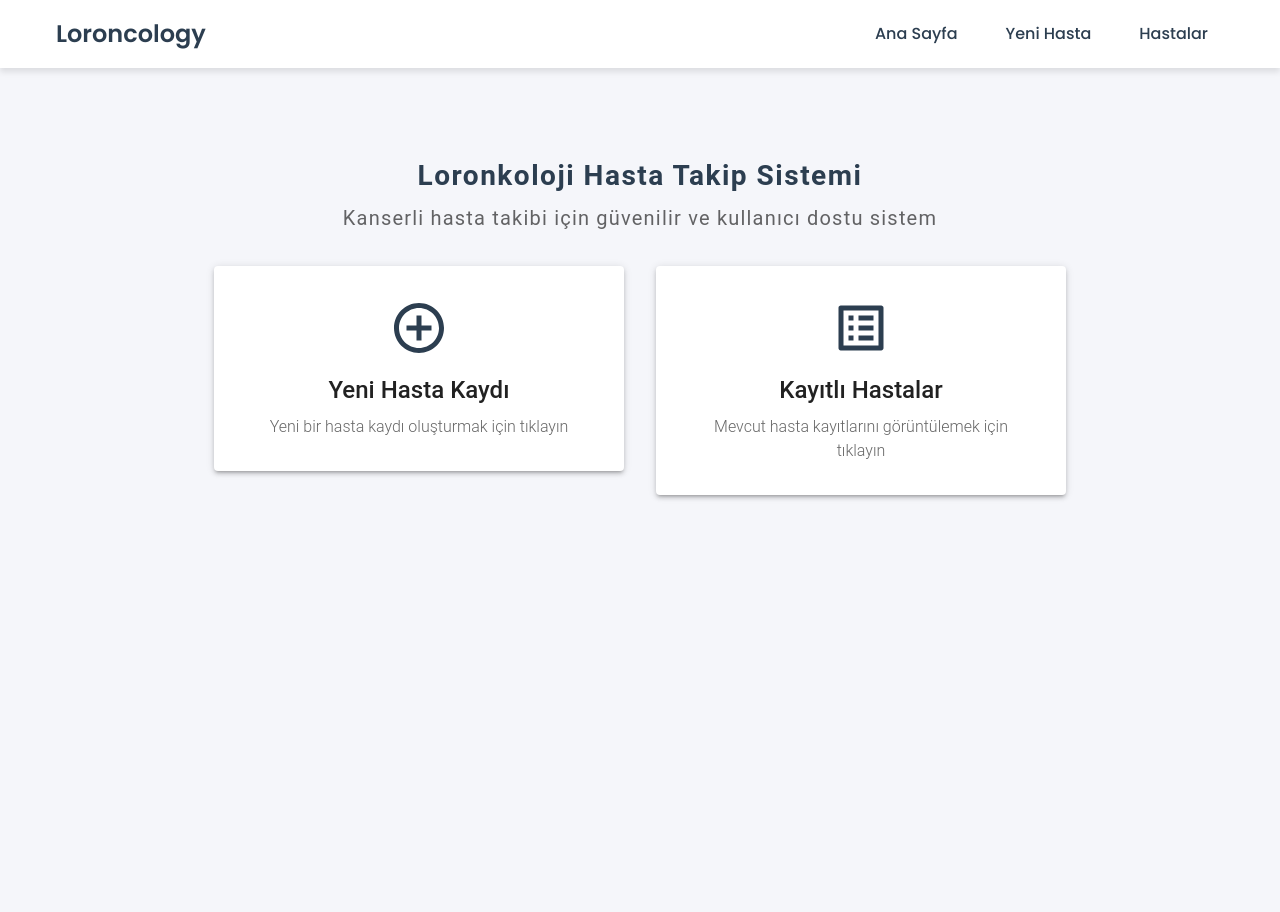
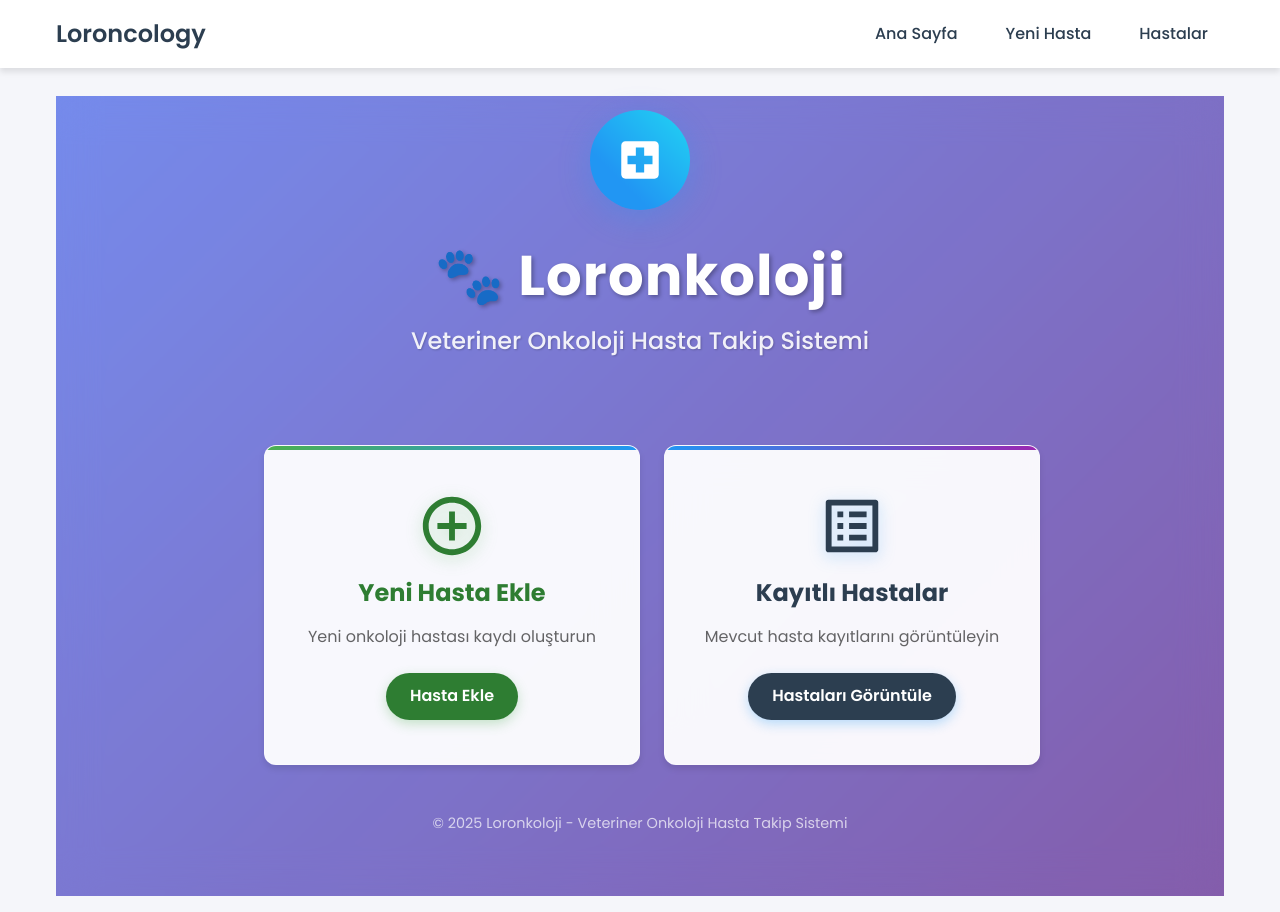
Before and after one commit to nicolamenekse/loroncology, a React (Vite) app: page / in a window 1280 px wide. Before the commit the page ends 800 px from the top, so only its background shows below. Built offline with nearby package versions, Linux system fonts and the light colour scheme; no server answers.

Commit message:
updateHomeCss

```diff
--- a/src/components/Home.jsx
+++ b/src/components/Home.jsx
@@ -5,108 +5,310 @@ import {
   Button,
   Container,
   Typography,
-  Paper,
   Grid,
+  Card,
+  CardContent,
+  Avatar,
 } from '@mui/material';
 import AddCircleOutlineIcon from '@mui/icons-material/AddCircleOutline';
 import ListAltIcon from '@mui/icons-material/ListAlt';
+import LocalHospitalIcon from '@mui/icons-material/LocalHospital';
 
 const Home = () => {
   const navigate = useNavigate();
 
   return (
-    <Container maxWidth="md">
-      <Box sx={{ mt: 8, mb: 4 }}>
-        <Typography variant="h3" component="h1" align="center" gutterBottom sx={{
-          fontFamily: 'Roboto, sans-serif',
-          fontWeight: 700,
-          color: 'primary.main',
-          letterSpacing: 1.5
+    <Box sx={{
+      minHeight: '100vh',
+      background: 'linear-gradient(135deg, #667eea 0%, #764ba2 100%)',
+      display: 'flex',
+      alignItems: 'center',
+      position: 'relative',
+      '&::before': {
+        content: '""',
+        position: 'absolute',
+        top: 0,
+        left: 0,
+        right: 0,
+        bottom: 0,
+        background: 'rgba(255,255,255,0.1)',
+        backdropFilter: 'blur(20px)',
+        zIndex: 0
+      }
     }}>
-          Loronkoloji Hasta Takip Sistemi
+      <Container maxWidth="md" sx={{ position: 'relative', zIndex: 1 }}>
+        {/* Hero Section */}
+        <Box sx={{ textAlign: 'center', mb: 8 }}>
+          <Avatar
+            sx={{
+              width: 100,
+              height: 100,
+              margin: '0 auto 2rem auto',
+              background: 'linear-gradient(45deg, #2196F3 30%, #21CBF3 90%)',
+              boxShadow: '0 8px 32px rgba(33, 150, 243, 0.3)',
+            }}
+          >
+            <LocalHospitalIcon sx={{ fontSize: 50, color: 'white' }} />
+          </Avatar>
+
+          <Typography
+            variant="h2"
+            component="h1"
+            gutterBottom
+            sx={{
+              fontWeight: 800,
+              color: 'white',
+              textShadow: '2px 2px 4px rgba(0,0,0,0.3)',
+              fontSize: { xs: '2.5rem', md: '3.5rem' },
+              letterSpacing: '0.02em',
+              mb: 2
+            }}
+          >
+            🐾 Loronkoloji
           </Typography>
-        <Typography variant="h6" align="center" color="text.secondary" paragraph sx={{
-          fontFamily: 'Roboto, sans-serif',
-          fontWeight: 400,
-          color: 'text.secondary',
-          letterSpacing: 1.2
-        }}>
-          Kanserli hasta takibi için güvenilir ve kullanıcı dostu sistem
+
+          <Typography
+            variant="h5"
+            component="h2"
+            sx={{
+              fontWeight: 500,
+              color: 'rgba(255,255,255,0.9)',
+              textShadow: '1px 1px 2px rgba(0,0,0,0.2)',
+              fontSize: { xs: '1.2rem', md: '1.5rem' },
+              mb: 4
+            }}
+          >
+            Veteriner Onkoloji Hasta Takip Sistemi
           </Typography>
         </Box>
 
-      <Grid container spacing={4} justifyContent="center">
+        {/* Main Action Cards */}
+        <Grid
+          container
+          spacing={3}
+          justifyContent="center"
+          alignItems="stretch"
+          sx={{ maxWidth: '800px', margin: '0 auto' }}
+        >
           <Grid item xs={12} sm={6}>
-          <Paper
-            elevation={3}
+            <Card
               sx={{
-              p: 4,
+                height: { xs: '280px', sm: '320px' },
+                background: 'rgba(255,255,255,0.95)',
+                backdropFilter: 'blur(20px)',
+                border: '1px solid rgba(255,255,255,0.2)',
+                borderRadius: 3,
+                cursor: 'pointer',
+                transition: 'all 0.3s ease',
+                position: 'relative',
+                overflow: 'hidden',
                 display: 'flex',
                 flexDirection: 'column',
+                justifyContent: 'center',
                 alignItems: 'center',
-              cursor: 'pointer',
-              transition: 'transform 0.3s ease, background-color 0.3s ease',
                 '&:hover': {
-                backgroundColor: 'action.hover',
-                transform: 'scale(1.05)',
-                boxShadow: 6
+                  transform: 'translateY(-5px)',
+                  boxShadow: '0 15px 35px rgba(0,0,0,0.1)',
+                  '& .action-icon': {
+                    transform: 'scale(1.1)',
+                  }
                 },
+                '&::before': {
+                  content: '""',
+                  position: 'absolute',
+                  top: 0,
+                  left: 0,
+                  right: 0,
+                  height: '4px',
+                  background: 'linear-gradient(90deg, #4CAF50, #2196F3)',
+                }
               }}
               onClick={() => navigate('/yeni-hasta')}
             >
-            <AddCircleOutlineIcon sx={{ fontSize: 60, color: 'primary.main', mb: 2, transition: 'color 0.3s ease', '&:hover': { color: 'secondary.main' } }} />
-            <Typography variant="h5" component="h2" gutterBottom sx={{
-              fontFamily: 'Roboto, sans-serif',
-              fontWeight: 500,
-              color: 'text.primary'
-            }}>
-              Yeni Hasta Kaydı
+              <CardContent
+                sx={{
+                  p: 3,
+                  textAlign: 'center',
+                  width: '100%',
+                  display: 'flex',
+                  flexDirection: 'column',
+                  justifyContent: 'center',
+                  alignItems: 'center',
+                  height: '100%'
+                }}
+              >
+                <AddCircleOutlineIcon
+                  className="action-icon"
+                  sx={{
+                    fontSize: { xs: 60, sm: 70 },
+                    color: 'success.main',
+                    mb: 2,
+                    transition: 'all 0.3s ease',
+                    filter: 'drop-shadow(0 4px 8px rgba(76,175,80,0.3))'
+                  }}
+                />
+                <Typography
+                  variant="h5"
+                  sx={{
+                    fontWeight: 700,
+                    color: 'success.main',
+                    mb: 2,
+                    fontSize: { xs: '1.3rem', sm: '1.5rem' }
+                  }}
+                >
+                  Yeni Hasta Ekle
                 </Typography>
-            <Typography variant="body1" color="text.secondary" align="center" sx={{
-              fontFamily: 'Roboto, sans-serif',
-              fontWeight: 300
-            }}>
-              Yeni bir hasta kaydı oluşturmak için tıklayın
+                <Typography
+                  variant="body1"
+                  color="text.secondary"
+                  sx={{
+                    fontSize: { xs: '0.9rem', sm: '1rem' },
+                    lineHeight: 1.5,
+                    mb: 3,
+                    textAlign: 'center'
+                  }}
+                >
+                  Yeni onkoloji hastası kaydı oluşturun
                 </Typography>
-          </Paper>
+                <Button
+                  variant="contained"
+                  color="success"
+                  sx={{
+                    px: 3,
+                    py: 1.2,
+                    borderRadius: 20,
+                    fontWeight: 600,
+                    fontSize: { xs: '0.9rem', sm: '1rem' },
+                    textTransform: 'none',
+                    boxShadow: '0 4px 12px rgba(76,175,80,0.3)',
+                    '&:hover': {
+                      boxShadow: '0 6px 16px rgba(76,175,80,0.4)',
+                    }
+                  }}
+                >
+                  Hasta Ekle
+                </Button>
+              </CardContent>
+            </Card>
           </Grid>
 
           <Grid item xs={12} sm={6}>
-          <Paper
-            elevation={3}
+            <Card
               sx={{
-              p: 4,
+                height: { xs: '280px', sm: '320px' },
+                background: 'rgba(255,255,255,0.95)',
+                backdropFilter: 'blur(20px)',
+                border: '1px solid rgba(255,255,255,0.2)',
+                borderRadius: 3,
+                cursor: 'pointer',
+                transition: 'all 0.3s ease',
+                position: 'relative',
+                overflow: 'hidden',
                 display: 'flex',
                 flexDirection: 'column',
+                justifyContent: 'center',
                 alignItems: 'center',
-              cursor: 'pointer',
-              transition: 'transform 0.3s ease, background-color 0.3s ease',
                 '&:hover': {
-                backgroundColor: 'action.hover',
-                transform: 'scale(1.05)',
-                boxShadow: 6
+                  transform: 'translateY(-5px)',
+                  boxShadow: '0 15px 35px rgba(0,0,0,0.1)',
+                  '& .action-icon': {
+                    transform: 'scale(1.1)',
+                  }
                 },
+                '&::before': {
+                  content: '""',
+                  position: 'absolute',
+                  top: 0,
+                  left: 0,
+                  right: 0,
+                  height: '4px',
+                  background: 'linear-gradient(90deg, #2196F3, #9C27B0)',
+                }
               }}
               onClick={() => navigate('/hastalar')}
             >
-            <ListAltIcon sx={{ fontSize: 60, color: 'primary.main', mb: 2, transition: 'color 0.3s ease', '&:hover': { color: 'secondary.main' } }} />
-            <Typography variant="h5" component="h2" gutterBottom sx={{
-              fontFamily: 'Roboto, sans-serif',
-              fontWeight: 500,
-              color: 'text.primary'
-            }}>
+              <CardContent
+                sx={{
+                  p: 3,
+                  textAlign: 'center',
+                  width: '100%',
+                  display: 'flex',
+                  flexDirection: 'column',
+                  justifyContent: 'center',
+                  alignItems: 'center',
+                  height: '100%'
+                }}
+              >
+                <ListAltIcon
+                  className="action-icon"
+                  sx={{
+                    fontSize: { xs: 60, sm: 70 },
+                    color: 'primary.main',
+                    mb: 2,
+                    transition: 'all 0.3s ease',
+                    filter: 'drop-shadow(0 4px 8px rgba(33,150,243,0.3))'
+                  }}
+                />
+                <Typography
+                  variant="h5"
+                  sx={{
+                    fontWeight: 700,
+                    color: 'primary.main',
+                    mb: 2,
+                    fontSize: { xs: '1.3rem', sm: '1.5rem' }
+                  }}
+                >
                   Kayıtlı Hastalar
                 </Typography>
-            <Typography variant="body1" color="text.secondary" align="center" sx={{
-              fontFamily: 'Roboto, sans-serif',
-              fontWeight: 300
-            }}>
-              Mevcut hasta kayıtlarını görüntülemek için tıklayın
+                <Typography
+                  variant="body1"
+                  color="text.secondary"
+                  sx={{
+                    fontSize: { xs: '0.9rem', sm: '1rem' },
+                    lineHeight: 1.5,
+                    mb: 3,
+                    textAlign: 'center'
+                  }}
+                >
+                  Mevcut hasta kayıtlarını görüntüleyin
                 </Typography>
-          </Paper>
+                <Button
+                  variant="contained"
+                  color="primary"
+                  sx={{
+                    px: 3,
+                    py: 1.2,
+                    borderRadius: 20,
+                    fontWeight: 600,
+                    fontSize: { xs: '0.9rem', sm: '1rem' },
+                    textTransform: 'none',
+                    boxShadow: '0 4px 12px rgba(33,150,243,0.3)',
+                    '&:hover': {
+                      boxShadow: '0 6px 16px rgba(33,150,243,0.4)',
+                    }
+                  }}
+                >
+                  Hastaları Görüntüle
+                </Button>
+              </CardContent>
+            </Card>
           </Grid>
         </Grid>
+
+        {/* Simple Footer */}
+        <Box sx={{ py: 6, textAlign: 'center' }}>
+          <Typography
+            variant="body2"
+            sx={{
+              color: 'rgba(255,255,255,0.7)',
+              fontSize: '0.9rem'
+            }}
+          >
+            © 2025 Loronkoloji - Veteriner Onkoloji Hasta Takip Sistemi
+          </Typography>
+        </Box>
       </Container>
+    </Box>
   );
 };
 
```
Lines whose indentation alone changed are shown as unchanged.
